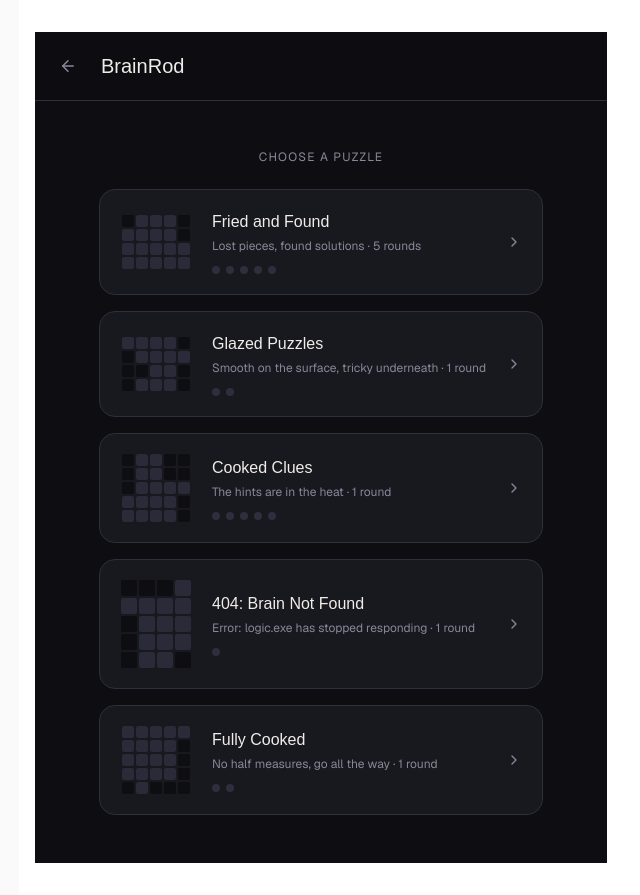
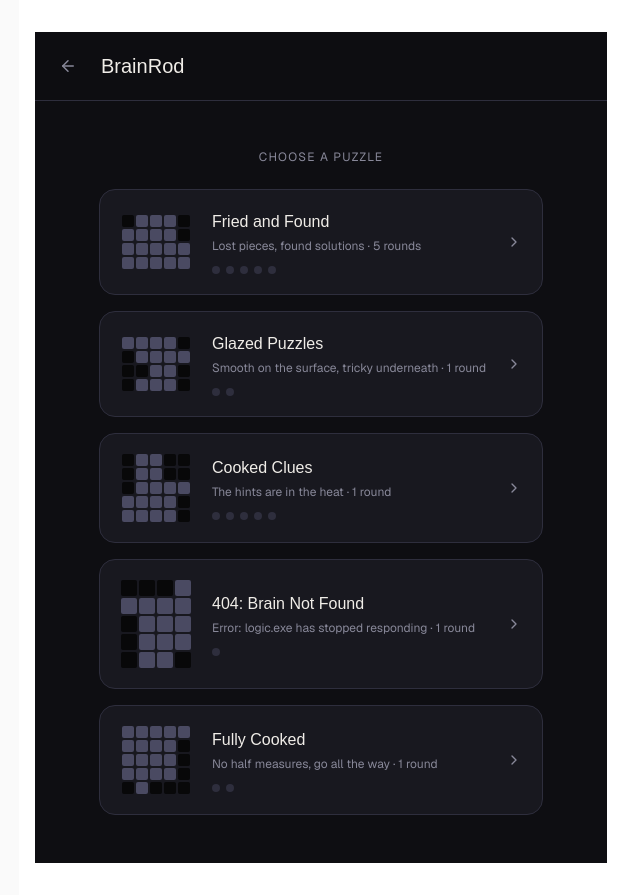
Before and after one commit to Sanvit-Katrekar/game-hub, a Next.js app: page /brainrod in a window 1280 px wide. Shown: the whole page, without its empty margins (237-877 px from the left). Built offline with nearby package versions, Linux system fonts and the light colour scheme.

Commit message:
feat: add greater contrast to the puzzle `BoardPreview`

```diff
--- a/src/components/brainrod/BrainRod.tsx
+++ b/src/components/brainrod/BrainRod.tsx
@@ -212,7 +212,7 @@ function BoardPreview({ config, size = 80 }: { config: PuzzleConfig; size?: numb
               width={cellPx}
               height={cellPx}
               rx={2}
-              fill={isBlack ? '#0e0e12' : '#2a2a38'}
+              fill={isBlack ? '#080809' : '#4a4a62'}
             />
           );
         })
```
